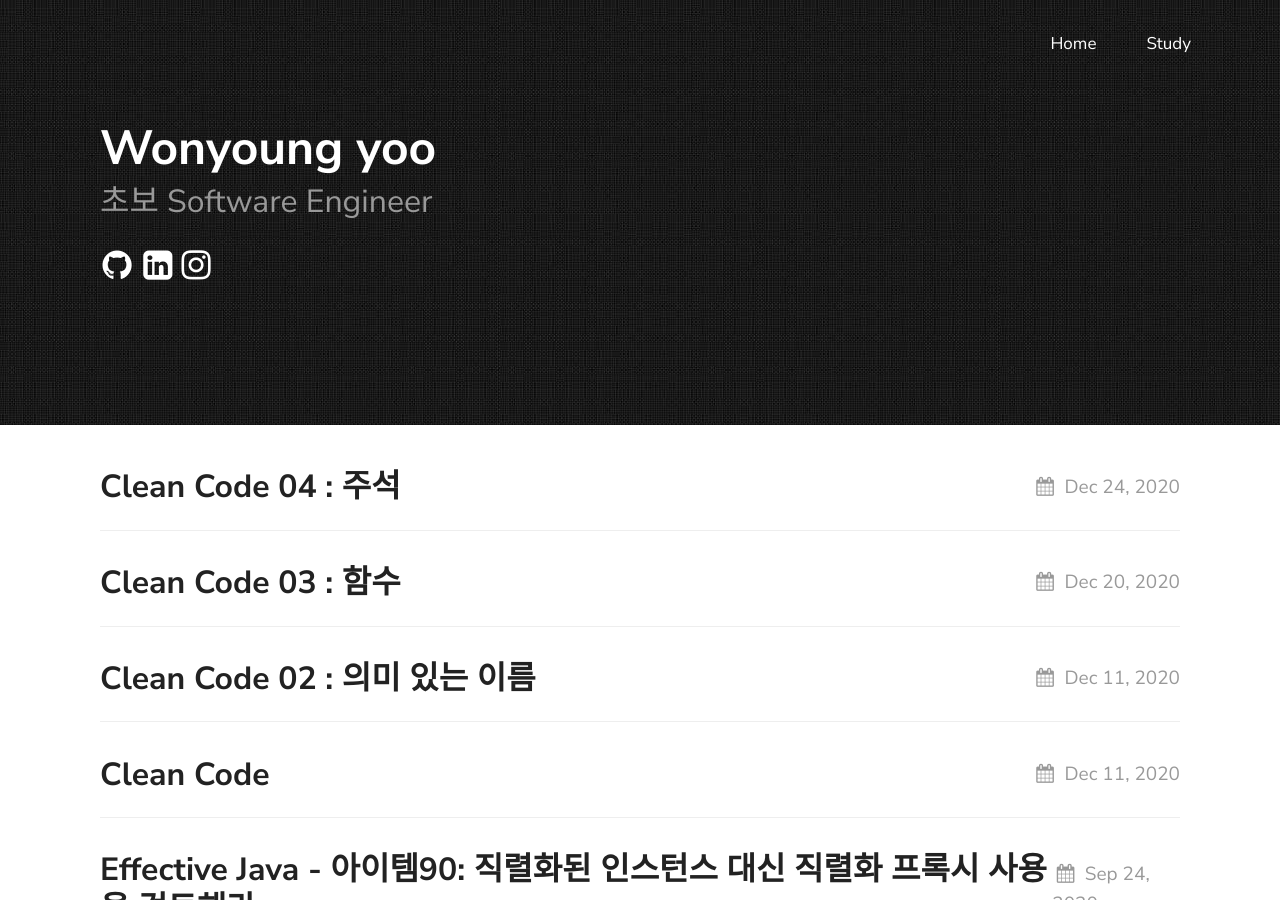
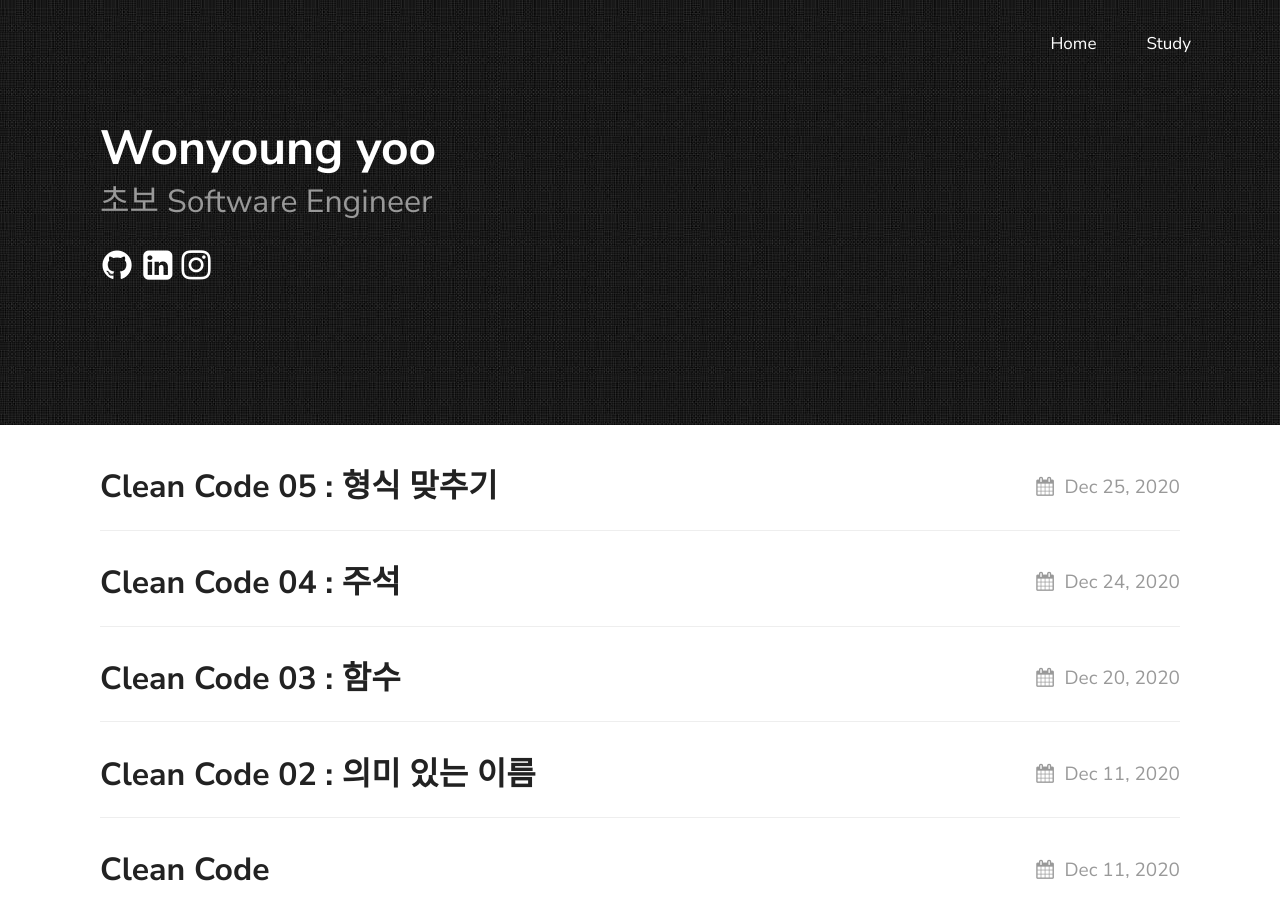
Before and after one commit to yoowonyoung/yoowonyoung.github.io, a Jekyll site: the page built from index.md, in a window 1280 px wide and 900 px high. Built offline with Jekyll 4.4.1, drawn with Linux system fonts in a browser that asks for light colours; some of the changed lines change nothing that is shown.

Commit message:
clean code - 04

```diff
--- a/_posts/2020-12-11-Clean-Code.md
+++ b/_posts/2020-12-11-Clean-Code.md
@@ -12,6 +12,7 @@ permalink: '/CleanCode'
 - [Clean Code - 2장 : 의미있는 이름](https://yoowonyoung.github.io/posts/Clean-Code-01/)
 - [Clean Code - 3장 : 함수](https://yoowonyoung.github.io/posts/Clean-Code-02/)
 - [Clean Code - 4장 : 주석](https://yoowonyoung.github.io/posts/Clean-Code-03/)
+- [Clean Code - 5장 : 형식 맞추기](https://yoowonyoung.github.io/posts/Clean-Code-04/)
 
 
 # Reference
--- /dev/null
+++ b/_posts/2020-12-25-Clean-Code-04.md
@@ -0,0 +1,52 @@
+---
+layout: post
+title: "Clean Code 05 : 형식 맞추기"
+description: Clena Code 4장 - 형식 맞추기
+date: 2020-12-25 09:46:00 +09:00
+categories: CleanCode Study
+---
+
+# 형식을 맞추는 목적
+- 코드 형식은 의사소통의 일환이다. 의사소통은 전문 개발자의 일차적인 의무이다
+
+# 적절한 행 길이를 유지하라
+- JUnit, FitNesse, testNG, JDepend등 커다란 시스템도 클래스당 크기가 500줄을 넘지 않으며, 대부분 200줄 정도이다
+
+# 신문 기사처럼 작성하라
+- 좋은 신문 기사는, 최상단에 기사를 몇마디로 요약하는 표제가 나오며, 첫 문단은 전체 기사 내용을 요약하고, 아래로 갈수록 세부한 내용이 나온다
+- 소스 파일도 신문 기사와 비슷하게 작성한다
+- 이름은 간단하면서도 설명이 가능하게 지어, 이름만 보고도 올바른 모듈을 살펴보고 있는지 아닌지를 판단 할 정도로 신경 써서 짓는다
+- 소스 파일의 첫 부분은 고차원 개념가 알고리즘을 설명하고 아래로 내려갈수록 의도를 세세하게 묘사한다
+
+# 개념은 빈 행으로 분리하라
+- 각 행은 수식이나 절을 나타내고, 일련의 행 묶음은 완결된 생각 하나를 표현한다
+- 이러한 생각 사이에는 빈행을 넣어 분리해야 마땅하다
+
+# 세로 밀집도
+- 줄바꿈이 개념을 분리 한다면, 세로 밀집도는 연관성을 의미한다. 즉 서로 밀접한 코드행은 세로로 가까이 놓아야 한다는 뜻이다
+- 수직 거리
+    * 서로 밀접한 개념은 세로로 가까이 둬야 한다
+    * 변수 선언: 변수는 사용하는 위치에 최대한 가까이 선언한다
+    * 인스턴스 변수: 인스턴스 변수는 클래스 맨 처음에 선언한다. 변수간에 세로로 거리를 두지 않는다
+    * 종속 함수: 한 함수가 다른 함수를 호출 한다면 두 함수는 세로로 가까이 배치한다. 또한 가능하다면 호출하는 함수를 호출되는 함수보다 먼저 배치한다
+    * 개념적 유사성: 어떤 코드는 서로 개념적인 친화도가 높아서 서로를 끌어당기는데, 그럴수록 가까이 배치해야 한다
+
+- 세로순서
+    * 일반적으로 함수 호출 종속성은 아래 방향으로 유지한다
+    * 호출되는 함수를 호출 하는 함수보다 나중에 배치한다
+
+# 가로 형식 맞추기
+- 프로그래머는 명백하게 짧은 행을 선호한다
+- 홀러리스의 80자 제한은 이제는 다소 인위적이고, 100자나 120자에 달해도 나쁘진 않다
+- 가로 공백과 밀집도
+    * 가로로는 공백을 사용해 밀접한 개념과 느슨한 개념을 표현한다
+    * 할당 연산자는 강조하기 위해 앞뒤에 공백을 두는 반면, 함수 이름과 이어지는 괄호사이에는 공백을 넣지 않는다
+
+- 가로 정렬: 더이상 어셈블리 시절처럼 가로 정렬을 사용할 필요는 없다
+- 들여쓰기
+    * 범위로 이뤄진 계층을 표현하기 위해 코드를 들여써야 한다
+    * 들여쓰는 정도는 계층에서 코드가 자리 잡은 수준에 비례한다
+    * 들여쓰기 무시하기: 떄로는 간단한 if문, while문 등에서 들여쓰기 규칙을 무시하고픈 유혹이 생기지만, 유혹에 넘어가면안된다
+
+# 팀 규칙
+- 팀은 한가지 규칙에 합의 해아하고, 모든 팀원은 그 규칙을 따라야 한다
```
